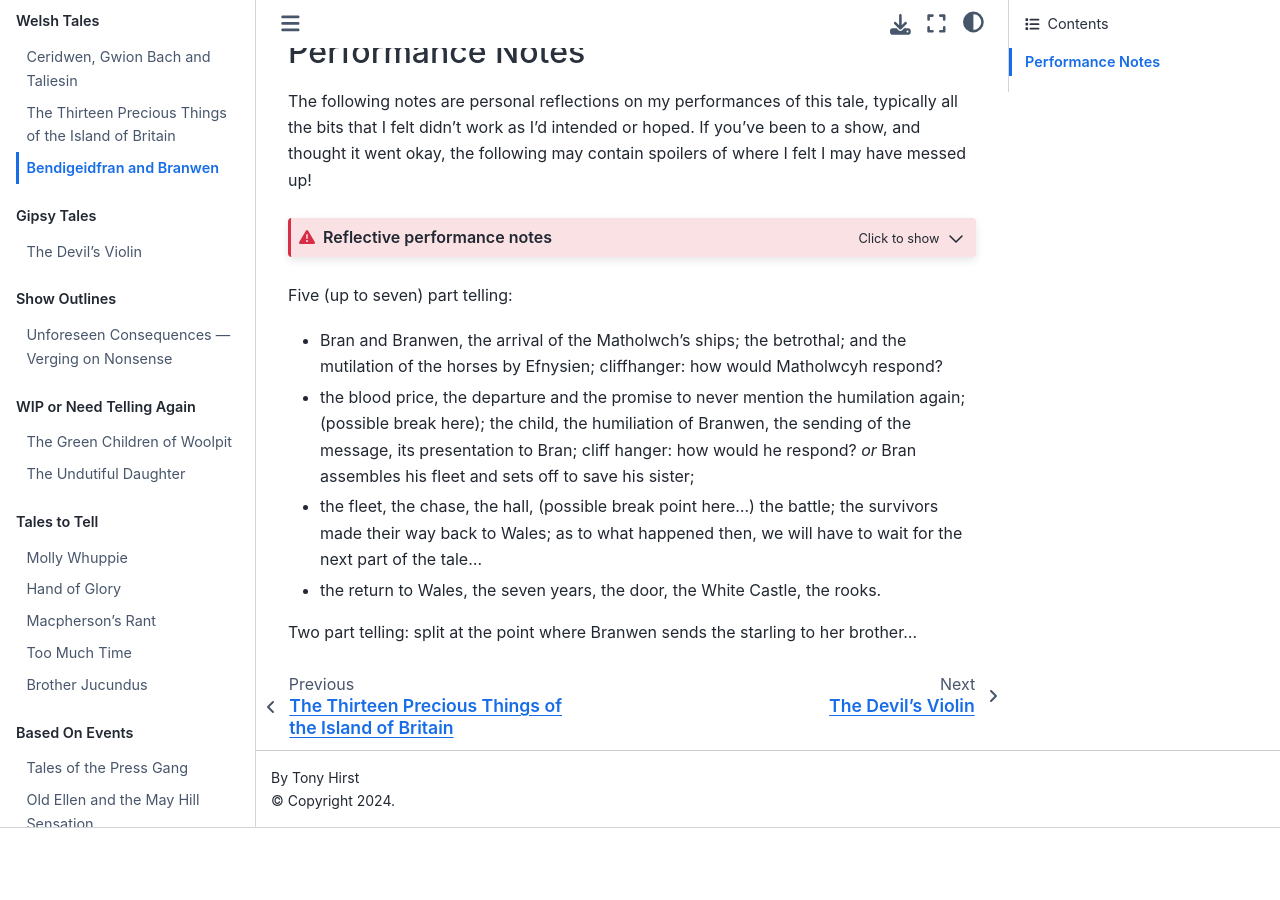
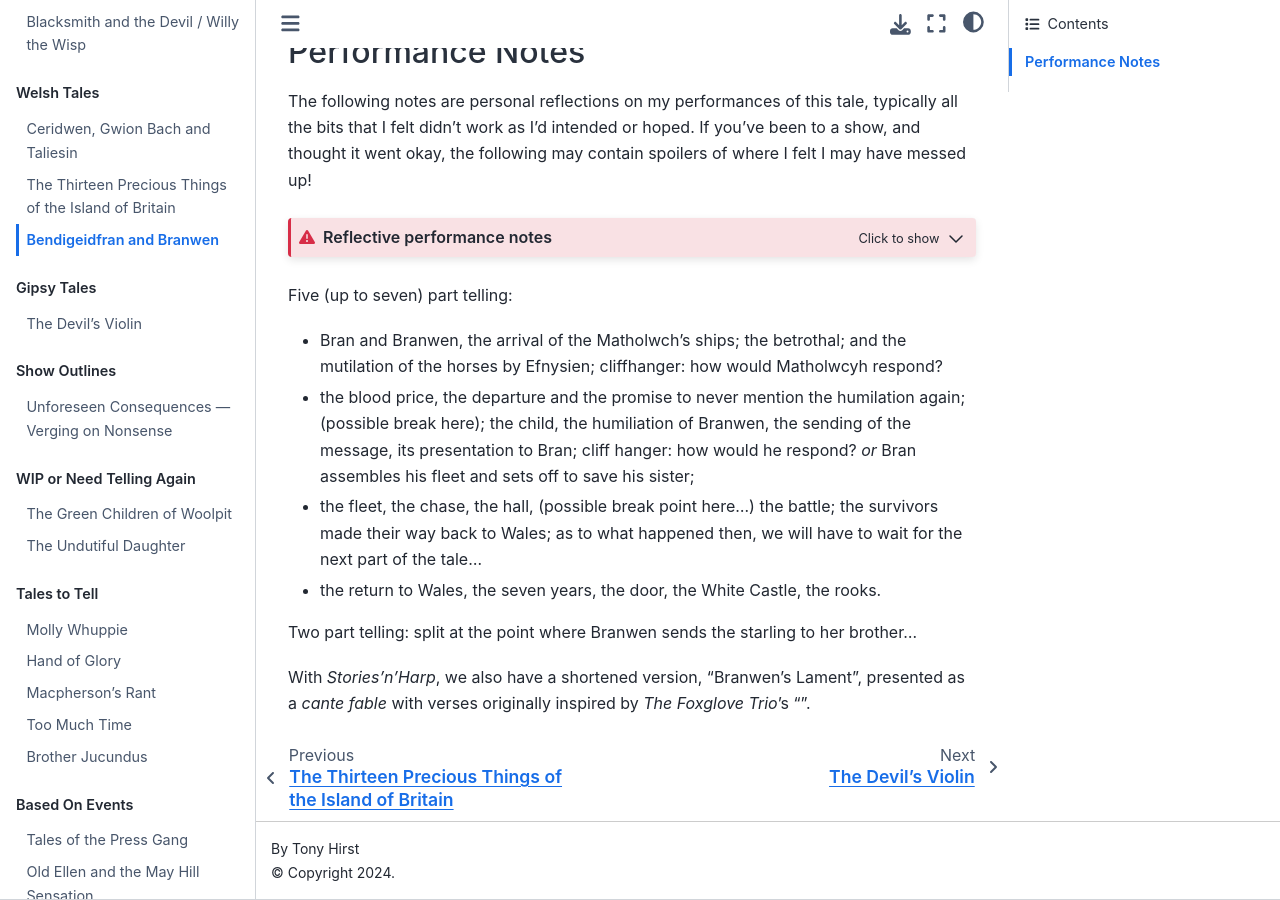
Before and after one commit to psychemedia/storytelling-notes, a Jupyter Book: the page built from bendigeidfran_branwen_second_branch.md, in a window 1280 px wide and 900 px high, scrolled down 861 px. Built offline with Jupyter Book 1.0.4 settings and Sphinx 7.4.7 and the Sphinx Book theme 1.1.4, drawn with Linux system fonts in a browser that asks for light colours; before the commit the page ends 1689 px from its top, so only the background shows below that; some of the changed lines change nothing that is shown.

Commit message:
Update bendigeidfran_branwen_second_branch.md

```diff
--- a/bendigeidfran_branwen_second_branch.md
+++ b/bendigeidfran_branwen_second_branch.md
@@ -64,9 +64,9 @@
 
 Bendigeidfran lay across the river, and his men walked over him in pursuit of the Irish.
 
-Mathelwch surrendered, offered his son Gwern, Bendigeifren's nephew, to be king of Ireland. But this honour price was not enough for Bendigeidfran, there to avenge the slight against his sister, against his people.
+Matholwch surrendered, offered his son Gwern, Bendigeifren's nephew, to be king of Ireland. But this honour price was not enough for Bendigeidfran, there to avenge the slight against his sister, against his people.
 
-Mathelwch, once again, completely out of ideas, turned to Branwen. Was there anything that would placate him?
+Matholwch, once again, completely out of ideas, turned to Branwen. Was there anything that would placate him?
 
 "You know what they say of him,"said Branwen. "'No ship can carry him, no can could give him shelter.' There has never been a house big enough that he could enter", she said, "so make him a house he might fit in".
 
@@ -154,3 +154,5 @@
 - the return to Wales, the seven years, the door, the White Castle, the rooks.
 
 Two part telling: split at the point where Branwen sends the starling to her brother...
+
+With *Stories'n'Harp*, we also have a shortened version, "Branwen's Lament", presented as a *cante fable* with verses originally inspired by *The Foxglove Trio*'s "".
```
